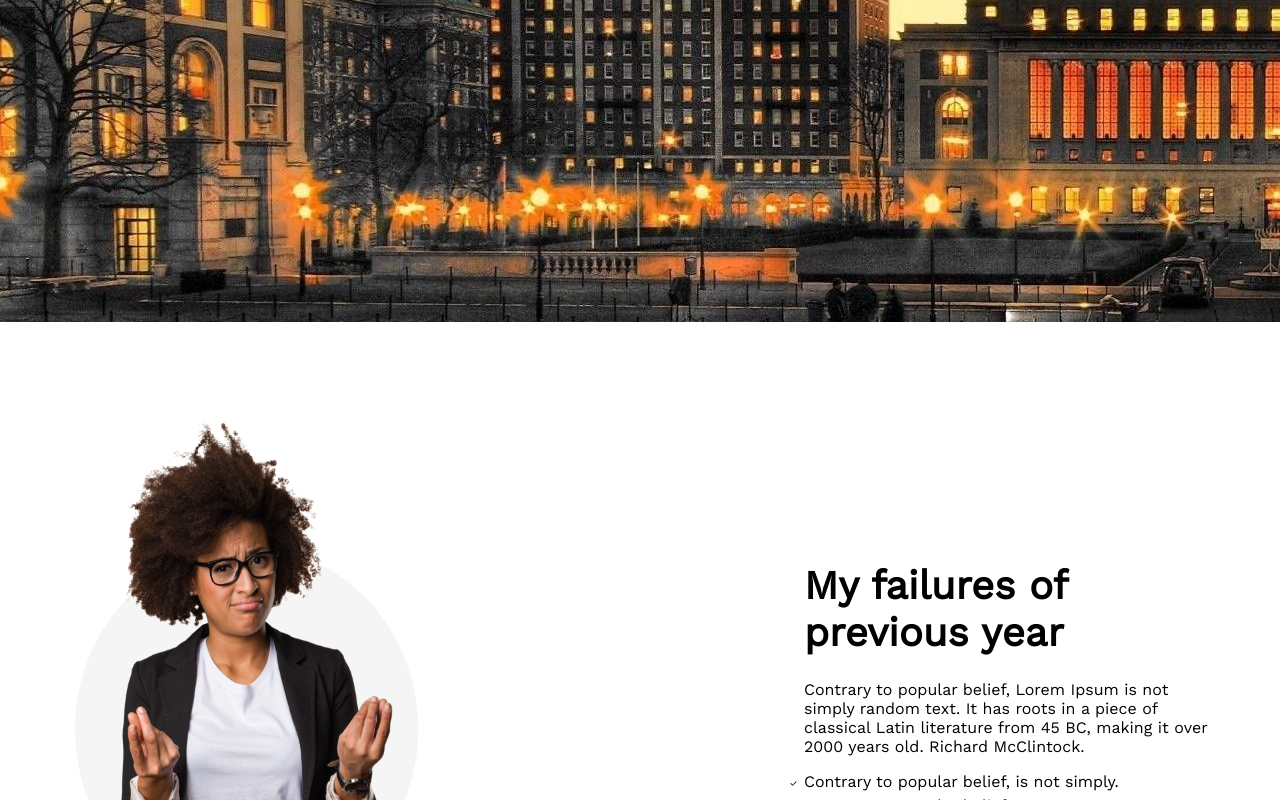
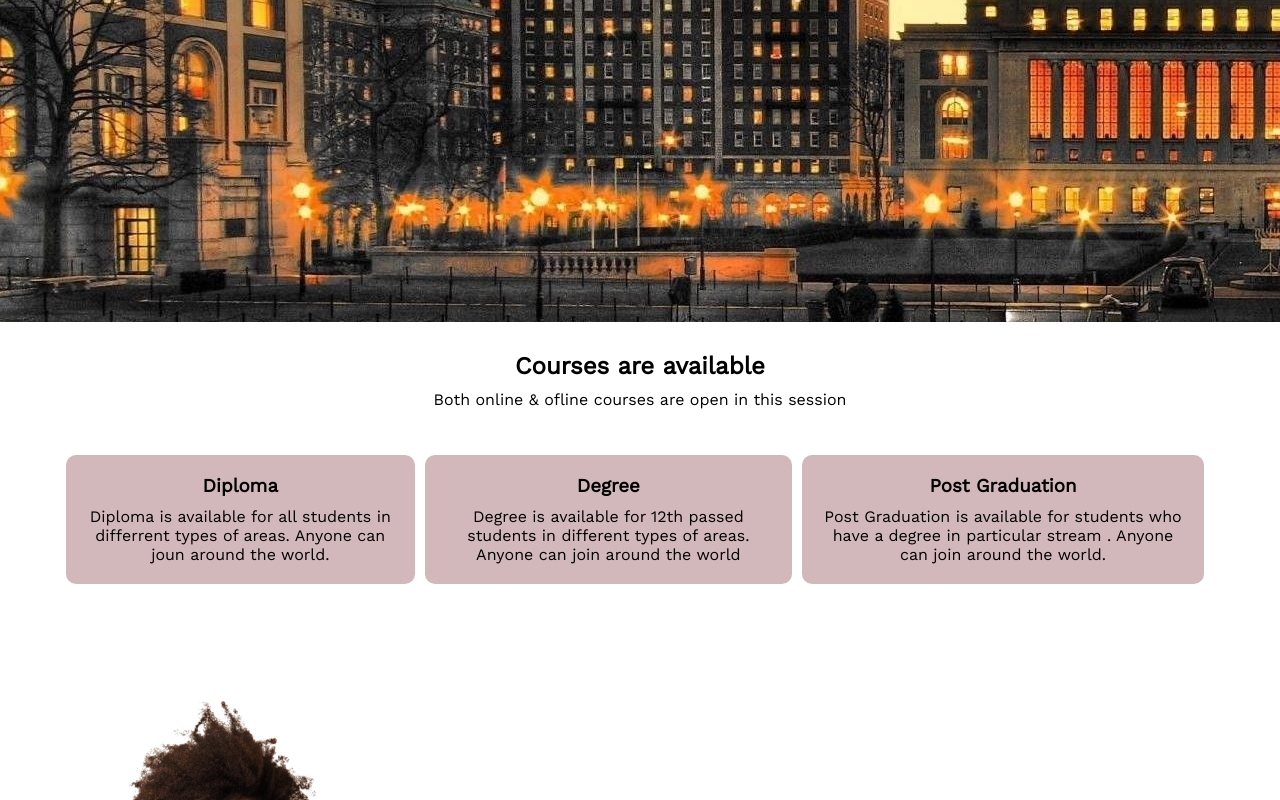
Before and after one commit to Ashik-Faysal/my-first-assignment, a plain HTML site: page index.html in a window 1280 px wide. Shown: the part 1398-2198 px from the top of the page. Drawn offline with nearby package versions, Linux system fonts and the light colour scheme; a web font is replaced by a local one.

Commit message:
courses details added

```diff
--- a/index.html
+++ b/index.html
@@ -21,9 +21,9 @@
     </header>
     <!-- end header section -->
     <!-- My section start -->
+    <main>
         <section class="my-section">
-       <img
-       class="my-section-img" src="./images/icons/university.png" alt="">
+            <img class="my-section-img" src="./images/icons/university.png" alt="">
             <div class="my-section-bar">
                 <ul>
                     <li>Home</li>
@@ -34,12 +34,32 @@
                 </ul>
             </div>
             <div class="my-section-header">
-            <h2><span style="color: orange;">T</span>op <span style="color: orange;">U</span>niversity</h2> <!--added inline css -->
+                <h2><span style="color: orange;">T</span>op <span style="color: orange;">U</span>niversity</h2>
+                <!--added inline css -->
                 <p>Good faculties and facitiesare available <br> with many curriculam activities</p>
                 <button style="padding: 10px 20px; margin-top: 30px;" class="btn-secondary">Enroll Now</button>
                 <!-- added inline style for button  -->
             </div>
         </section>
+        <section class="section-available">
+            <h2>Courses are available</h2>
+            <p>Both online & ofline courses are open in this session</p>
+            <div class="courses-details">
+               <div class="courses-name">
+                <h3>Diploma</h3>
+                <p>Diploma is available for all students in differrent types of areas. Anyone can joun around the world.</p>
+               </div>
+               <div class="courses-name">
+                <h3>Degree</h3>
+                <p>Degree is available for 12th passed students in different types of areas. Anyone can join around the world</p>
+               </div>
+               <div class="courses-name">
+                <h3>Post Graduation</h3>
+                Post Graduation is available for students who have a degree in particular stream . Anyone can join around the world.
+               </div>
+            </div>
+        </section>
+    </main>
     <!-- my section end  -->
     <!-- My failures of oprevious year -->
     <section class="failures-section">
--- a/styles/styles.css
+++ b/styles/styles.css
@@ -80,8 +80,35 @@
     margin-bottom: 16px;
     font-size: 64px;
     font-weight: 700;
+}
+    /* course detials start  */
+    .section-available{
+        text-align: center;
+        margin-top: 30px;
+    }
+    .section-available h2{
+        font-weight: 700;
+        margin-bottom: 10px;
+    }
+.courses-details{
+    display: flex;
+    justify-content: space-around;
+    margin: 30px 50px;
+    padding: 16px;
+    }
+.courses-name{
+        background-color: rgb(210, 183, 187);
+        margin-right: 10px;
+        border-radius: 10px;
+        padding: 20px;
+        text-align: center;
+    }
+    .courses-name h3{
+        margin-bottom: 10px;
+    }
+        /* course detials end  *
     /* my section styles end  */
-}
+
 /* failures-section start */
 
 .failures-section{
```
Lines whose indentation alone changed are shown as unchanged.
